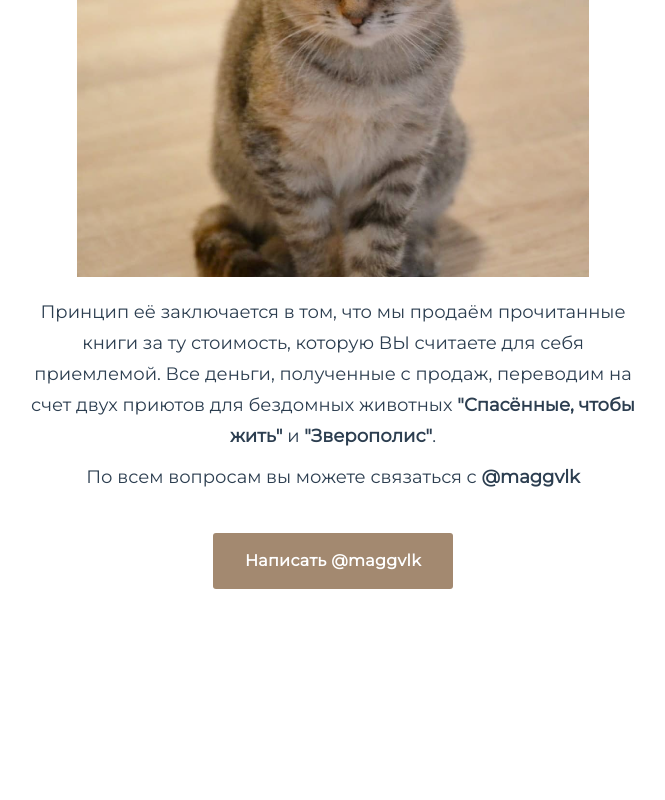
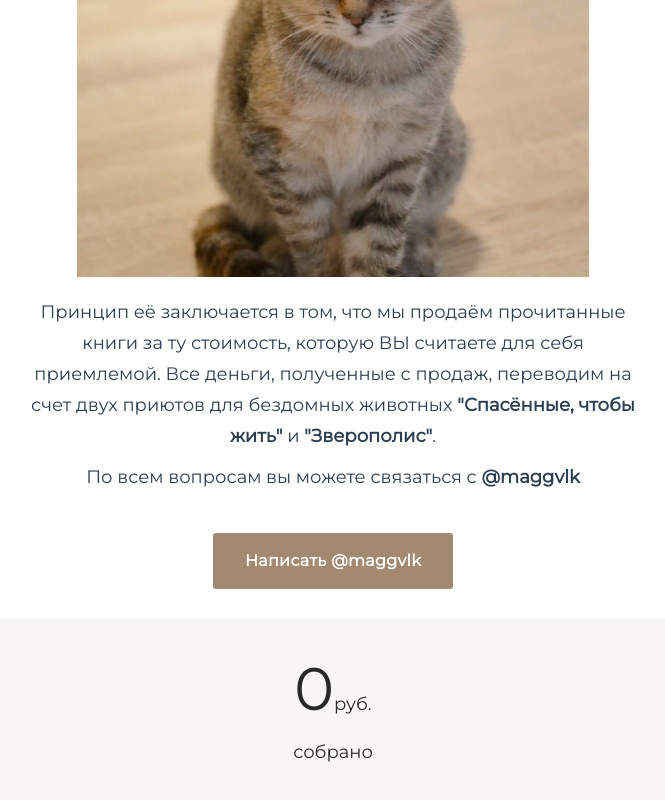
Before and after one commit to dxvladislavvolkov/bookcharity, a Vue app: page / in a window 1280 px wide. Shown: the part 1128-1928 px from the top of the page, without its empty margins (307-972 px from the left). Before the commit the page ends 1717 px from the top, so only its background shows below. Built offline with nearby package versions, Linux system fonts and the light colour scheme; no server answers.

Commit message:
add summary

```diff
--- /dev/null
+++ b/src/components/Result.vue
@@ -0,0 +1,48 @@
+<template>
+  <div class="result-container">
+      <div>
+          <span class="curency text">{{count}}</span><span class="undertext text">руб.</span>
+          <div class="undertext text">собрано</div>
+      </div>
+  </div>
+</template>
+
+<script>
+export default {
+    props: {
+        count: Number
+    }
+
+}
+</script>
+
+<style scoped>
+.result-container {
+    background-color: #F8F6F4;
+    height: 205px;
+    display: flex;
+    justify-content: center;
+    align-items: center;
+    margin-top: 30px;
+}
+
+.result-container div {
+    margin-bottom: 20px;
+}
+.text {
+    font-family: Montserrat;
+    font-style: normal;
+    font-weight: 400;
+    letter-spacing: 0px;
+    text-align: center;
+    color: #282828;
+}
+.undertext {
+    font-size: 18px;
+}
+.curency {
+    font-size: 60px;
+    line-height: 102px;
+    letter-spacing: 0px;
+}
+</style>
--- a/src/layout/Layout.vue
+++ b/src/layout/Layout.vue
@@ -4,6 +4,7 @@
     <Description />
     <Info />
     <CharityRules />
+    <Result :count="count" />
     <BooksList v-if="books.length" v-model:books="books" @onButtonClick="openModal" />
 </template>
 
@@ -13,6 +14,7 @@ import BooksList from "../components/BooksList";
 import ModalWindow from "../components/ModalBook";
 import CharityRules from "../components/CharityRule";
 import Description from "../components/Description";
+import Result from "../components/Result";
 import Info from "../components/Info";
 import { ref, onMounted, computed } from "vue";
 import axios from "axios";
@@ -23,6 +25,7 @@ export default {
         Info,
         Description,
         CharityRules,
+        Result,
         ModalWindow
     },
     props: {
@@ -46,6 +49,7 @@ export default {
             originData: [],
             visible: false,
             bookData: {},
+            count: 0,
             books: []
         }
     },
@@ -58,6 +62,7 @@ export default {
                 return book.p === 0;
             });
             const soldBooks = data.filter((book) => {
+                this.count += book.p;
                 return book.p !== 0;
             });
             this.originData = [...freeBooks, ...soldBooks];
```
